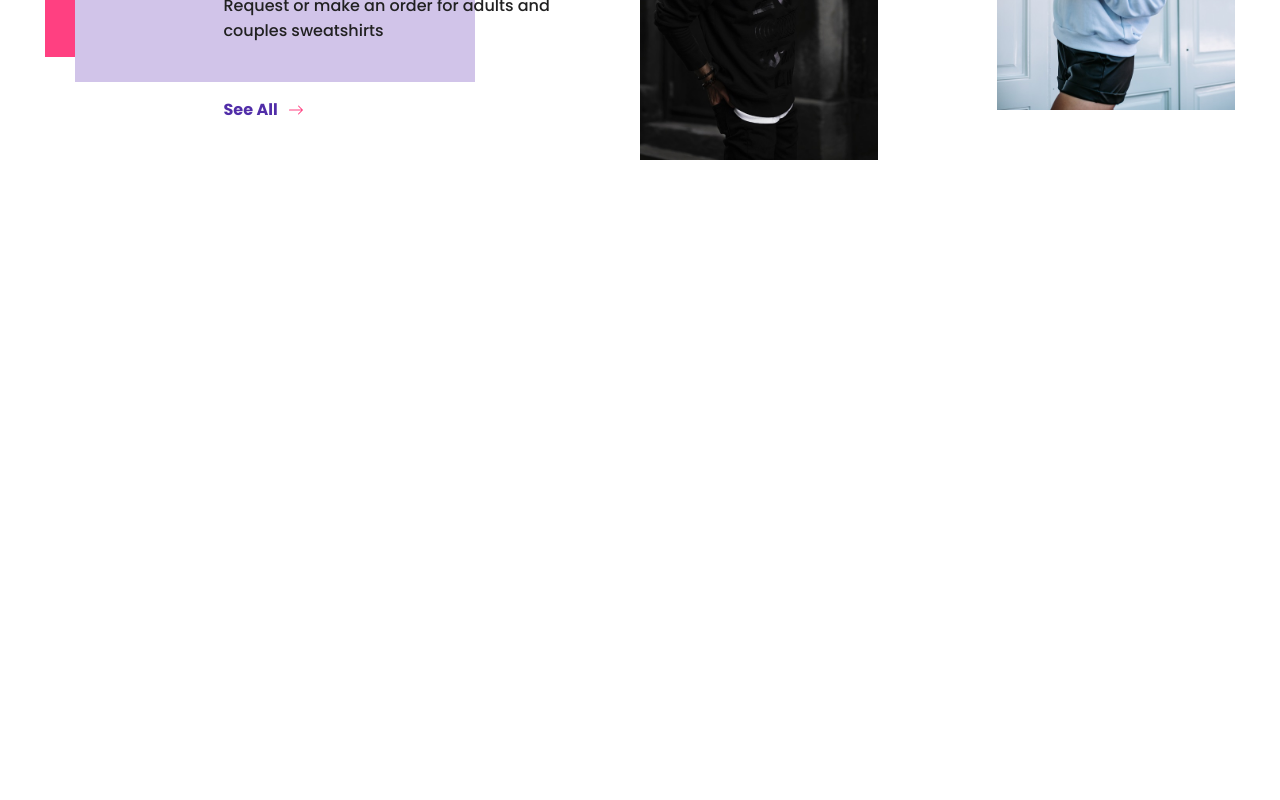
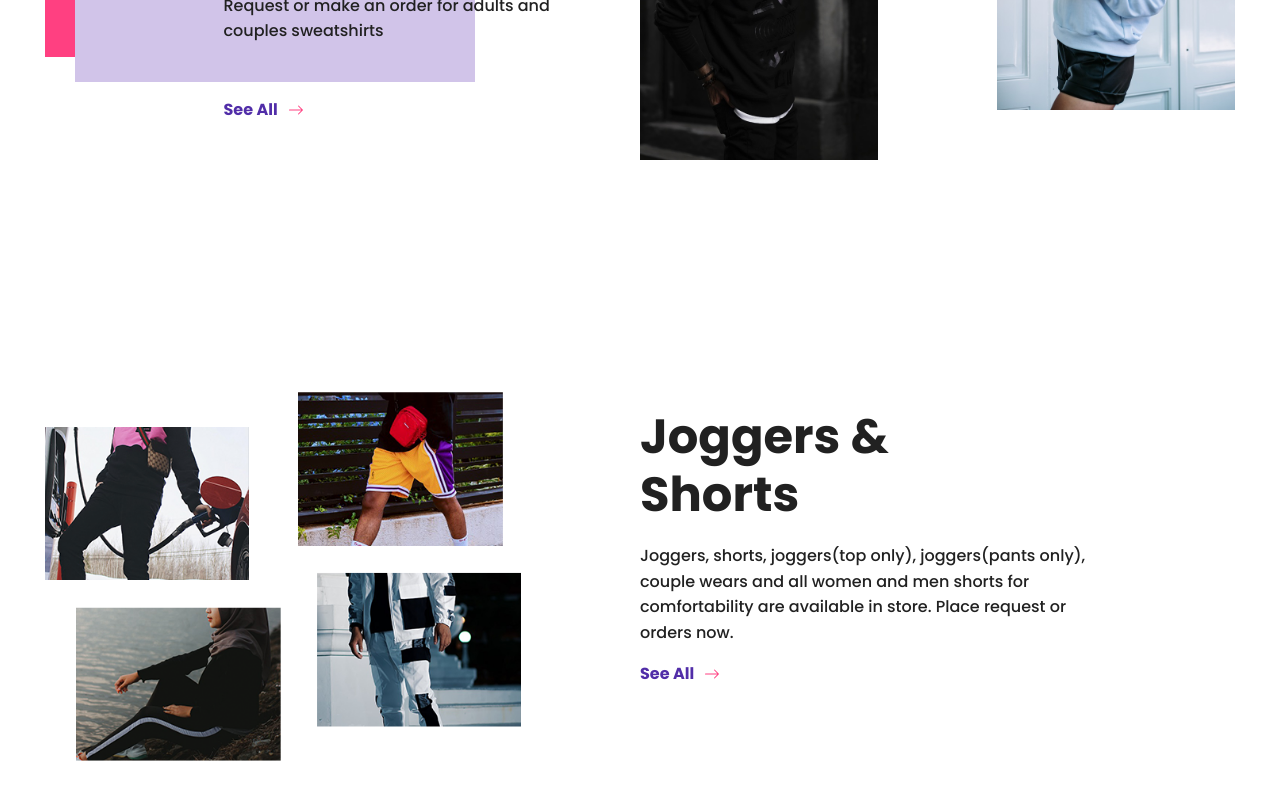
Before and after one commit to 21base/Superflyfits, a React (Create React App) app: page / in a window 1280 px wide. Shown: the part 2270-3070 px from the top of the page. Before the commit the page ends 2618 px from the top, so only its background shows below. Built offline with nearby package versions, Linux system fonts and the light colour scheme; the HTML template or start-up script is replaced by a standard one.

Commit message:
Added the code and image for the last category

```diff
--- a/src/Components/Categories.jsx
+++ b/src/Components/Categories.jsx
@@ -6,6 +6,7 @@ import tShirt1 from "../Assets/tshirt-1.jpg";
 import tShirt2 from "../Assets/heroImg.jpg";
 import sweatShirt1 from "../Assets/sweatshirt-1.jpg";
 import sweatShirt2 from "../Assets/sweatshirt-2.jpg";
+import JandS from "../Assets/JandS.png";
 
 const CategoriesData = [
   {
@@ -98,9 +99,13 @@ const Tittle = styled.h1`
   font-size: 3rem;
   line-height: 1.2;
   color: ${(props) => props.pos === "right" && props.theme.colors.secondary};
+  width: ${(props) => props.lastCat === "JandS" && "350px"};
+  margin-bottom: ${(props) => props.lastCat === "JandS" && "20px"};
 `;
 
-const Paragraph = styled.p``;
+const Paragraph = styled.p`
+  width: ${(props) => props.lastCat === "JandS" && "450px"};
+`;
 
 const LinkHolder = styled.div`
   margin-left: ${(props) => props.pos === "left" && "30%"};
@@ -135,6 +140,7 @@ const ImageHolder = styled.div`
 const FirstImg = styled.img`
   max-width: 40%;
   margin-top: 50px;
+  max-width: ${(props) => props.lastCat === "JandS" && "80%"};
 `;
 
 const SecondImg = styled.img`
@@ -173,6 +179,24 @@ const Categories = () => {
           </Wrapper>
         );
       })}
+      <Wrapper>
+        <LeftDiv>
+          <Tittle lastCat={"JandS"}>joggers {"&"} shorts</Tittle>
+          <Paragraph lastCat={"JandS"}>
+            Joggers, shorts, joggers(top only), joggers(pants only), couple
+            wears and all women and men shorts for comfortability are available
+            in store. Place request or orders now.
+          </Paragraph>
+          <LinkHolder>
+            <ALink href="#">
+              see all <BsArrowRight />
+            </ALink>
+          </LinkHolder>
+        </LeftDiv>
+        <RightDiv>
+          <FirstImg lastCat={"JandS"} src={JandS} />
+        </RightDiv>
+      </Wrapper>
     </Container>
   );
 };
```
Also changed, not shown: src/Assets/JandS.png (added).
